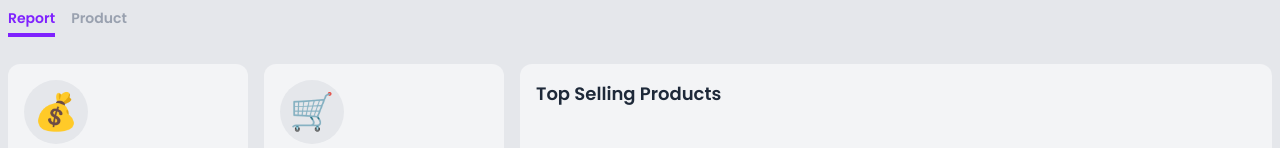
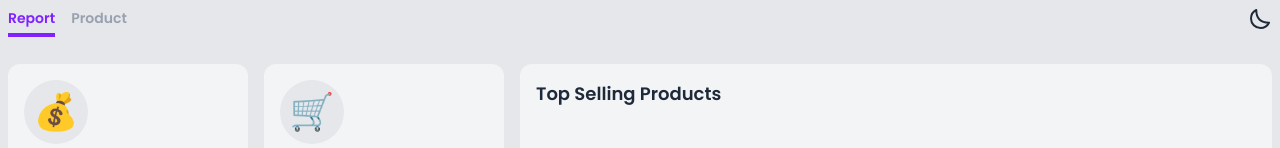
Before and after one commit to caksaji/lora, a Next.js app: page / in a window 1280 px wide. Shown: the top 148 px of the page. Built offline with nearby package versions, Linux system fonts and the light colour scheme.

Commit message:
[ADD] new component : ThemeSwitch

```diff
--- a/package.json
+++ b/package.json
@@ -11,6 +11,7 @@
   "dependencies": {
     "apexcharts": "^4.7.0",
     "next": "15.3.2",
+    "next-themes": "^0.4.6",
     "react": "^19.0.0",
     "react-apexcharts": "^1.7.0",
     "react-dom": "^19.0.0"
--- a/src/app/layout.tsx
+++ b/src/app/layout.tsx
@@ -1,4 +1,5 @@
 import type { Metadata } from 'next'
+import { ThemeProvider } from 'next-themes'
 import { Poppins } from 'next/font/google'
 import '@/app/style/global.sass'
 import Navbar from '@/component/partial/Navbar'
@@ -24,13 +25,15 @@ export default function RootLayout({
   children: React.ReactNode
 }>) {
   return (
-    <html lang="en">
+    <html lang="en" suppressHydrationWarning>
       <body className="min-h-dvh">
-        <Navbar />
-        <div className="container">
-          {children}
-        </div>
-        <Footer />
+        <ThemeProvider>
+          <Navbar />
+          <div className="container">
+            {children}
+          </div>
+          <Footer />
+        </ThemeProvider>
       </body>
     </html>
   )
--- a/src/app/page.tsx
+++ b/src/app/page.tsx
@@ -1,6 +1,7 @@
 'use client'
 
 import dynamic from 'next/dynamic'
+import { useTheme } from 'next-themes'
 import { useBreakpoint } from '@/hook/useBreakpoint'
 import { dateShownFormat, timeShownFormat, formatNum, formatCurrency } from '@/lib/localUtil'
 import Skeleton from '@/component/partial/Skeleton'
@@ -21,6 +22,7 @@ import {
 const Chart = dynamic(() => import('react-apexcharts'), { ssr: false })
 
 export default function Report() {
+  const { theme } = useTheme()
   const bp = useBreakpoint()
   const highlightData = {
     revenue: 11111,
@@ -78,7 +80,8 @@ export default function Report() {
       chart: {
         fontFamily: 'Poppins, sans-serif',
         redrawOnParentResize: true,
-        toolbar: { show: false }
+        toolbar: { show: false },
+        background: 'transparent'
       },
       yaxis: {
         labels: {
@@ -93,14 +96,16 @@ export default function Report() {
         formatter: function(val) {
           return formatNum(val)
         }
-      }
+      },
+      theme: { mode: theme }
     },
     sale: {
       chart: {
         fontFamily: 'Poppins, sans-serif',
         redrawOnParentResize: true,
         toolbar: { show: false },
-        zoom: { enabled: false }
+        zoom: { enabled: false },
+        background: 'transparent'
       },
       yaxis: {
         labels: {
@@ -114,7 +119,8 @@ export default function Report() {
       stroke: {
         curve: 'smooth',
         lineCap: 'round'
-      }
+      },
+      theme: { mode: theme }
     }
   }
   return (
@@ -122,8 +128,8 @@ export default function Report() {
       <div className="col-span-full md:col-span-2">
         <div className="grid grid-cols-1 gap-4 h-full sm:grid-cols-2">
           {[...Array(4)].map((_, i) => (
-            <div key={i} className="col-span-1 flex items-center gap-4 p-4 rounded-xl bg-gray-100 md:flex-col md:items-start md:justify-between">
-              <div className="flex items-center justify-center h-16 w-16 rounded-full text-4xl bg-gray-200">
+            <div key={i} className="col-span-1 flex items-center gap-4 p-4 rounded-xl bg-gray-100 md:flex-col md:items-start md:justify-between dark:bg-gray-800">
+              <div className="flex items-center justify-center h-16 w-16 rounded-full text-4xl bg-gray-200 dark:bg-gray-700">
                 <span>{i === 0 ? '💰' : i === 1 ? '🛒' : i === 2 ? '👍' : '👎'}</span>
               </div>
               <div>
@@ -139,7 +145,7 @@ export default function Report() {
         </div>
       </div>
       <div className="col-span-full md:col-span-3">
-        <div className="w-full p-4 rounded-xl space-y-4 bg-gray-100">
+        <div className="w-full p-4 rounded-xl space-y-4 bg-gray-100 dark:bg-gray-800">
           <div className="text-lg font-semibold">
             Top Selling Products
           </div>
@@ -147,7 +153,7 @@ export default function Report() {
         </div>
       </div>
       <div className="col-span-full">
-        <div className="w-full p-4 rounded-xl space-y-4 bg-gray-100">
+        <div className="w-full p-4 rounded-xl space-y-4 bg-gray-100 dark:bg-gray-800">
           <div className="text-lg font-semibold">
             Sales Value History
           </div>
@@ -164,7 +170,7 @@ export default function Report() {
         </div>
       </div>
       <div className="col-span-full">
-        <div className="w-full p-4 rounded-xl space-y-4 bg-gray-100">
+        <div className="w-full p-4 rounded-xl space-y-4 bg-gray-100 dark:bg-gray-800">
           <div className="text-lg font-semibold">
             Transaction History
           </div>
--- a/src/app/style/component/_button.sass
+++ b/src/app/style/component/_button.sass
@@ -2,9 +2,9 @@
   @apply transform duration-300 active:scale-90
 
 .focussable
-  @apply outline-0 ring-violet-700/90 duration-300 focus:ring
+  @apply outline-0 ring-violet-700/90 duration-300 focus:ring-3
 
 a, .link
   @extend .click-effect
   @extend .focussable
-  @apply rounded-xl text-violet-700 underline cursor-pointer
+  @apply rounded-xl text-violet-700 underline cursor-pointer dark:text-violet-400
--- a/src/app/style/component/_skeleton.sass
+++ b/src/app/style/component/_skeleton.sass
@@ -12,6 +12,16 @@
       rgba(#fff, 0)
     )
     animation: shimmer 2s infinite
+html.dark .skeleton
+  @apply bg-gray-800
+  &:after
+    background-image: linear-gradient(
+      90deg,
+      rgba(17, 24, 39, 0) 0,
+      rgba(17, 24, 39, 0.2) 20%,
+      rgba(17, 24, 39, 0.5) 60%,
+      rgba(17, 24, 39, 0)
+    )
 
 @keyframes shimmer
   100%
--- a/src/app/style/component/_table.sass
+++ b/src/app/style/component/_table.sass
@@ -2,13 +2,13 @@
   &:not(.custom-col)
     @apply col-span-12 sm:col-span-6 xl:col-span-4
   .card-border
-    @apply p-4 border border-gray-400 dark:border-gray-600 rounded-md
+    @apply p-4 border border-gray-400 dark:border-gray-700 rounded-md
     .title
       @apply font-semibold
 
 .sp-table
   .tbody
-    @apply flex w-full rounded-md duration-300 odd:bg-gray-100 hover:bg-violet-100 dark:odd:bg-gray-800 dark:hover:bg-violet-900
+    @apply flex w-full rounded-md duration-300 odd:bg-gray-100 hover:bg-violet-100 dark:odd:bg-gray-700 dark:hover:bg-violet-900
   .tcell
     @apply py-3 pr-4 first:pl-4
     &.shrink
--- a/src/app/style/global.sass
+++ b/src/app/style/global.sass
@@ -4,9 +4,10 @@
 @use "./component/table"
 @utility container
   @apply px-2 mx-auto
+@custom-variant dark (&:where([data-theme=dark], [data-theme=dark] *))
 
 body
-  @apply bg-gray-200 text-gray-800
+  @apply bg-gray-200 text-gray-800 dark:bg-gray-900 dark:text-gray-200
   font-family: "Poppins", sans-serif
   font-size: 14px
   line-height: 1.5
--- a/src/component/partial/IconSvg.tsx
+++ b/src/component/partial/IconSvg.tsx
@@ -22,6 +22,22 @@ export default function IconSvg({
       {name === 'nav-arrow-left' &&
         <path d="M15 6L9 12L15 18" />
       }
+      {name === 'sun-light' &&
+        <>
+          <path d="M12 18C15.3137 18 18 15.3137 18 12C18 8.68629 15.3137 6 12 6C8.68629 6 6 8.68629 6 12C6 15.3137 8.68629 18 12 18Z" />
+          <path d="M22 12L23 12" />
+          <path d="M12 2V1" />
+          <path d="M12 23V22" />
+          <path d="M20 20L19 19" />
+          <path d="M20 4L19 5" />
+          <path d="M4 20L5 19" />
+          <path d="M4 4L5 5" />
+          <path d="M1 12L2 12" />
+        </>
+      }
+      {name === 'half-moon' &&
+        <path d="M3 11.5066C3 16.7497 7.25034 21 12.4934 21C16.2209 21 19.4466 18.8518 21 15.7259C12.4934 15.7259 8.27411 11.5066 8.27411 3C5.14821 4.55344 3 7.77915 3 11.5066Z" />
+      }
     </svg>
   )
 }
--- a/src/component/partial/Navbar.tsx
+++ b/src/component/partial/Navbar.tsx
@@ -1,15 +1,16 @@
 'use client'
 
 import { usePathname, useRouter } from 'next/navigation'
+import dynamic from 'next/dynamic'
 
+export default function Navbar() {
+  const router = useRouter()
+  const pathName = usePathname()
+  const ThemeSwitch = dynamic(() => import('@/component/partial/ThemeSwitch'), { ssr: false })
   const menu = [
     { name: 'Report', link: '/' },
     { name: 'Product', link: '/product' }
   ]
-
-export default function Navbar() {
-  const router = useRouter()
-  const pathName = usePathname()
 
   const openMenu = (link) => {
     if (pathName === menu[0].link) {
@@ -20,8 +21,9 @@ export default function Navbar() {
   }
   return (
     <div className="h-16">
-      <div className="fixed top-0 left-0 z-10 w-dvw bg-gray-200">
+      <div className="fixed top-0 left-0 z-10 w-dvw bg-gray-200 dark:bg-gray-900">
         <div className="container">
+          <div className="flex items-center gap-4 justify-between w-full">
             <div className="flex gap-4 font-semibold">
               {menu.map((m, i) => (
                 <div key={i} tabIndex="0" className={`flex flex-col gap-y-1 pt-2 cursor-pointer duration-300 click-effect hover:text-violet-600 ${usePathname() === m.link ? 'text-violet-600' : 'text-gray-400'}`} onClick={() => openMenu(m.link)}>
@@ -30,6 +32,8 @@ export default function Navbar() {
                 </div>
               ))}
             </div>
+            <ThemeSwitch />
+          </div>
         </div>
       </div>
     </div>
--- /dev/null
+++ b/src/component/partial/ThemeSwitch.tsx
@@ -0,0 +1,29 @@
+import { useState, useEffect } from 'react'
+import { useTheme } from 'next-themes'
+import { keydownEnter } from '@/lib/localUtil'
+import IconSvg from '@/component/partial/IconSvg'
+
+export default function ThemeSwitch() {
+  const [mounted, setMounted] = useState(false)
+  const { theme, setTheme } = useTheme()
+
+  useEffect(() => { setMounted(true) }, [])
+
+  if (!mounted) {
+    return null
+  }
+
+  const switchTheme = () => {
+    if (theme === 'light') {
+      setTheme('dark')
+    } else {
+      setTheme('light')
+    }
+  }
+
+  return (
+    <div tabIndex={0} className="flex-shrink-0 rounded-full cursor-pointer focussable click-effect" onClick={switchTheme} onKeyDown={keydownEnter(switchTheme)}>
+      <IconSvg name={theme === 'light' ? 'sun-light' : 'half-moon'} className="h-6 w-6" />
+    </div>
+  )
+}
--- a/src/lib/localUtil.ts
+++ b/src/lib/localUtil.ts
@@ -14,3 +14,6 @@ export function formatCurrency(number: number | string) {
   const num = Number(number)
   return new Intl.NumberFormat('en-US', { style: 'currency', currency: 'IDR', currencyDisplay: 'code', minimumFractionDigits: 0 }).format(num)
 }
+export const keydownEnter = (fn: () => void) => (e: React.KeyboardEvent) => {
+  if (e.key === 'Enter') fn()
+}
```
Also changed, not shown: src/component/partial/Table.tsx (+13 -17 lines), 1 other file (tests, documents, lock files or other folders). Lines whose indentation alone changed are shown as unchanged.
